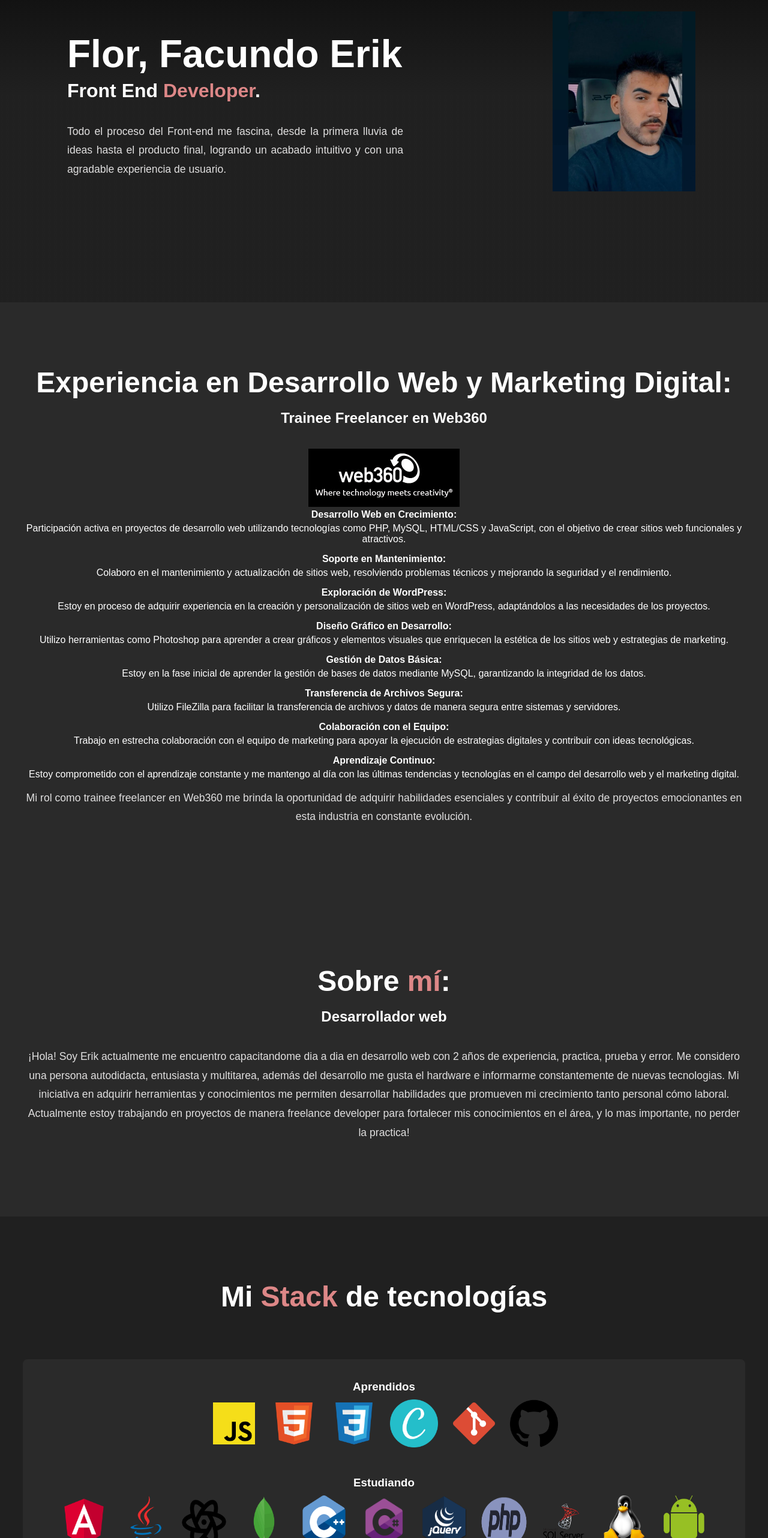
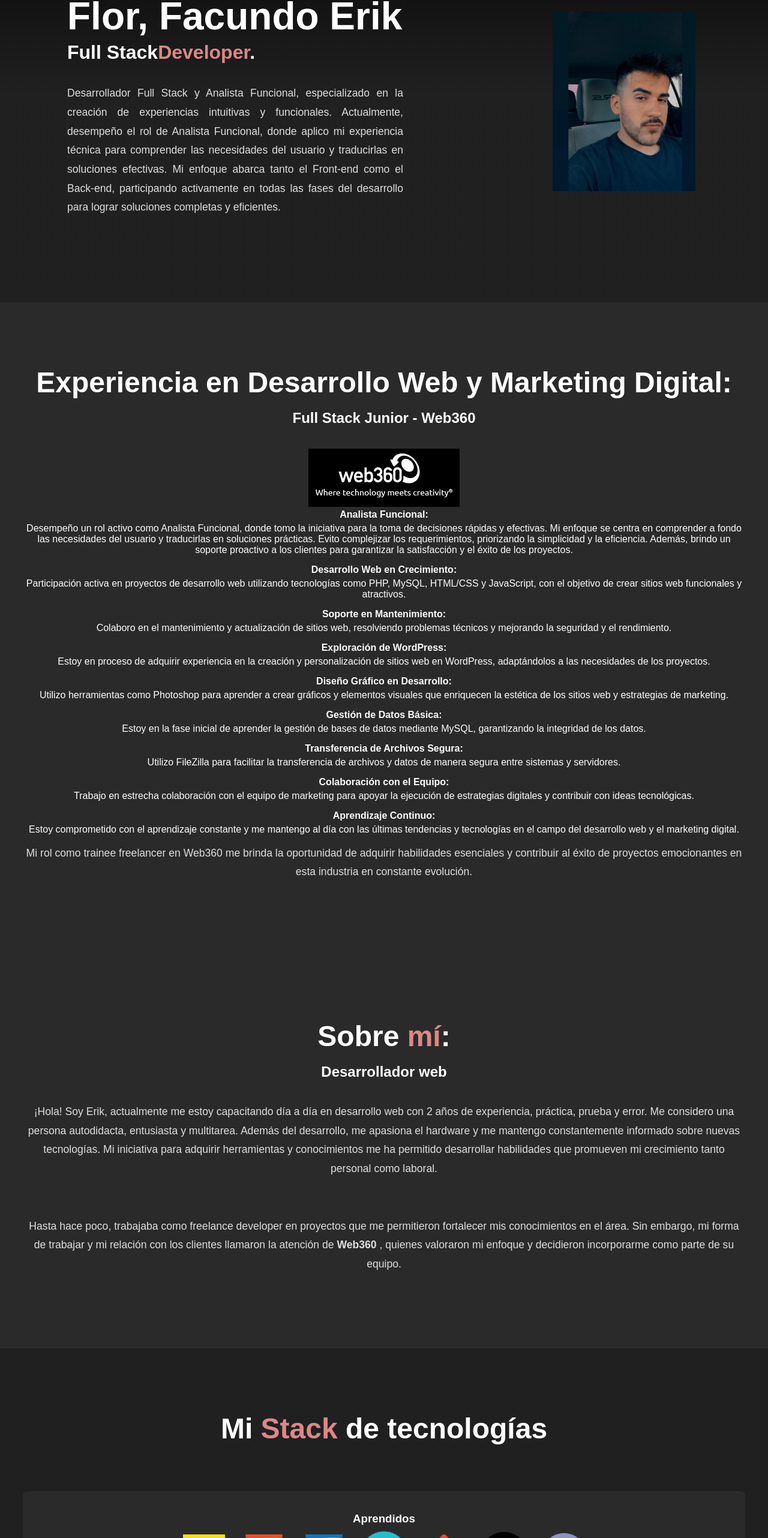
Before and after one commit to erikfacundo/portafolio, a plain HTML site: page index.html in a window 1280 px wide. Shown: the part 216-2780 px from the top of the page at 60% size. Drawn offline with nearby package versions, Linux system fonts and the light colour scheme.

Commit message:
Add files via upload

```diff
--- a/index.html
+++ b/index.html
@@ -11,7 +11,7 @@
   <script async src="https://www.googletagmanager.com/gtag/js?id=G-LPGTFPCK03"></script>
   <script>
     window.dataLayer = window.dataLayer || [];
-  function gtag(){dataLayer.push(arguments);}
+    function gtag() { dataLayer.push(arguments); }
     gtag('js', new Date());
 
     gtag('config', 'G-LPGTFPCK03');
@@ -53,11 +53,13 @@
         <!-- <span class="one">Soy</span> -->
       </div>
       <h1>Flor, Facundo Erik</h1>
-      <h2>Front End <span>Developer</span>.</h2>
+      <h2>Full Stack<span>Developer</span>.</h2>
       <p>
-        Todo el proceso del Front-end me fascina, desde la primera lluvia de
-        ideas hasta el producto final, logrando un acabado intuitivo y con una
-        agradable experiencia de usuario.
+        Desarrollador Full Stack y Analista Funcional, especializado en la creación de experiencias intuitivas y
+        funcionales. Actualmente, desempeño el rol de Analista Funcional, donde aplico mi experiencia técnica para
+        comprender las necesidades del usuario y traducirlas en soluciones efectivas. Mi enfoque abarca tanto el
+        Front-end como el Back-end, participando activamente en todas las fases del desarrollo para lograr
+        soluciones completas y eficientes.
       </p>
     </div>
   </section>
@@ -65,47 +67,63 @@
   <section class="about" id="about">
     <div class="about-text">
       <h2> Experiencia en Desarrollo Web y Marketing Digital:</h2>
-      <h3> Trainee Freelancer en Web360</h3>
+      <h3> Full Stack Junior - Web360</h3>
       <a href="https://web360.com/" target="_blank" style="display: block; text-align: center;">
         <img src="./img/logo-web360.jpg" alt="https://web360.com/" style="display: inline-block;">
       </a>
 
       <ul>
         <li>
+          <strong>Analista Funcional:</strong>
+          Desempeño un rol activo como Analista Funcional, donde tomo la iniciativa para la toma de decisiones rápidas y
+          efectivas. Mi enfoque se centra en comprender a fondo las necesidades del usuario y traducirlas en soluciones
+          prácticas. Evito complejizar los requerimientos, priorizando la simplicidad y la eficiencia. Además, brindo un
+          soporte proactivo a los clientes para garantizar la satisfacción y el éxito de los proyectos.
+        </li>
+        <li>
           <strong>Desarrollo Web en Crecimiento:</strong>
-          Participación activa en proyectos de desarrollo web utilizando tecnologías como PHP, MySQL, HTML/CSS y JavaScript, con el objetivo de crear sitios web funcionales y atractivos.
+          Participación activa en proyectos de desarrollo web utilizando tecnologías como PHP, MySQL, HTML/CSS y
+          JavaScript, con el objetivo de crear sitios web funcionales y atractivos.
         </li>
         <li>
           <strong>Soporte en Mantenimiento:</strong>
-          Colaboro en el mantenimiento y actualización de sitios web, resolviendo problemas técnicos y mejorando la seguridad y el rendimiento.
+          Colaboro en el mantenimiento y actualización de sitios web, resolviendo problemas técnicos y mejorando la
+          seguridad y el rendimiento.
         </li>
         <li>
           <strong>Exploración de WordPress:</strong>
-          Estoy en proceso de adquirir experiencia en la creación y personalización de sitios web en WordPress, adaptándolos a las necesidades de los proyectos.
+          Estoy en proceso de adquirir experiencia en la creación y personalización de sitios web en WordPress,
+          adaptándolos a las necesidades de los proyectos.
         </li>
         <li>
           <strong>Diseño Gráfico en Desarrollo:</strong>
-          Utilizo herramientas como Photoshop para aprender a crear gráficos y elementos visuales que enriquecen la estética de los sitios web y estrategias de marketing.
+          Utilizo herramientas como Photoshop para aprender a crear gráficos y elementos visuales que enriquecen la
+          estética de los sitios web y estrategias de marketing.
         </li>
         <li>
           <strong>Gestión de Datos Básica:</strong>
-          Estoy en la fase inicial de aprender la gestión de bases de datos mediante MySQL, garantizando la integridad de los datos.
+          Estoy en la fase inicial de aprender la gestión de bases de datos mediante MySQL, garantizando la integridad
+          de los datos.
         </li>
         <li>
           <strong>Transferencia de Archivos Segura:</strong>
-          Utilizo FileZilla para facilitar la transferencia de archivos y datos de manera segura entre sistemas y servidores.
+          Utilizo FileZilla para facilitar la transferencia de archivos y datos de manera segura entre sistemas y
+          servidores.
         </li>
         <li>
           <strong>Colaboración con el Equipo:</strong>
-          Trabajo en estrecha colaboración con el equipo de marketing para apoyar la ejecución de estrategias digitales y contribuir con ideas tecnológicas.
+          Trabajo en estrecha colaboración con el equipo de marketing para apoyar la ejecución de estrategias digitales
+          y contribuir con ideas tecnológicas.
         </li>
         <li>
           <strong>Aprendizaje Continuo:</strong>
-          Estoy comprometido con el aprendizaje constante y me mantengo al día con las últimas tendencias y tecnologías en el campo del desarrollo web y el marketing digital.
+          Estoy comprometido con el aprendizaje constante y me mantengo al día con las últimas tendencias y tecnologías
+          en el campo del desarrollo web y el marketing digital.
         </li>
       </ul>
       <p>
-        Mi rol como trainee freelancer en Web360 me brinda la oportunidad de adquirir habilidades esenciales y contribuir al éxito de proyectos emocionantes en esta industria en constante evolución.
+        Mi rol como trainee freelancer en Web360 me brinda la oportunidad de adquirir habilidades esenciales y
+        contribuir al éxito de proyectos emocionantes en esta industria en constante evolución.
       </p>
     </div>
   </section>
@@ -119,15 +137,16 @@
       <h2>Sobre <span>mí</span>:</h2>
       <h3>Desarrollador web </h3>
       <p>
-        ¡Hola! Soy Erik actualmente me encuentro capacitandome dia a dia en
-        desarrollo web con 2 años de experiencia, practica, prueba y error. Me
-        considero una persona autodidacta, entusiasta y multitarea, además del
-        desarrollo me gusta el hardware e informarme constantemente de nuevas
-        tecnologias. Mi iniciativa en adquirir herramientas y conocimientos me
-        permiten desarrollar habilidades que promueven mi crecimiento tanto
-        personal cómo laboral. Actualmente estoy trabajando en proyectos de
-        manera freelance developer para fortalecer mis conocimientos en el
-        área, y lo mas importante, no perder la practica!
+        ¡Hola! Soy Erik, actualmente me estoy capacitando día a día en desarrollo web con 2 años de experiencia,
+        práctica, prueba y error. Me considero una persona autodidacta, entusiasta y multitarea. Además del desarrollo,
+        me apasiona el hardware y me mantengo constantemente informado sobre nuevas tecnologías. Mi iniciativa para
+        adquirir herramientas y conocimientos me ha permitido desarrollar habilidades que promueven mi crecimiento tanto
+        personal como laboral.
+      </p>
+      <p>
+        Hasta hace poco, trabajaba como freelance developer en proyectos que me permitieron fortalecer mis conocimientos
+        en el área. Sin embargo, mi forma de trabajar y mi relación con los clientes llamaron la atención de <strong>
+          Web360 </strong>, quienes valoraron mi enfoque y decidieron incorporarme como parte de su equipo.
       </p>
     </div>
   </section>
@@ -148,6 +167,7 @@
           <img src="img/canva.png" alt="canva" loading="lazy" />
           <img src="img/git.png" alt="git" loading="lazy" />
           <img src="img/github.png" alt="github" loading="lazy" />
+          <img src="img/php.png" alt="angular" loading="lazy" />
         </div>
         <br />
         <h3>Estudiando</h3>
@@ -159,7 +179,6 @@
           <img src="img/c-.png" alt="angular" loading="lazy" />
           <img src="img/c.png" alt="angular" loading="lazy" />
           <img src="img/jq.png" alt="angular" loading="lazy" />
-          <img src="img/php.png" alt="angular" loading="lazy" />
           <img src="img/sqlsv.png" alt="angular" loading="lazy" />
           <img src="img/linux.png" alt="angular" loading="lazy" />
           <img src="img/android.png" alt="angular" loading="lazy" />
@@ -276,8 +295,7 @@
             Diseño de landing page para empresa Web360
           </p>
           <div class="buttons">
-            <a href="https://github.com/erikfacundo/biodix" aria-label="Biodix"><i
-                class="bx bxl-github"></i></a>
+            <a href="https://github.com/erikfacundo/biodix" aria-label="Biodix"><i class="bx bxl-github"></i></a>
           </div>
         </div>
       </div>
@@ -291,8 +309,35 @@
             Diseño y desarollo de app web para evaluar ganancias y perdidas para criptomonedas.
           </p>
           <div class="buttons">
-            <a href="https://profit-coin.netlify.app/" aria-label="Ir a Abril Detail"><i
-                class="bx bxl-github"></i></a>
+            <a href="https://profit-coin.netlify.app/" aria-label="Ir a Abril Detail"><i class="bx bxl-github"></i></a>
+          </div>
+        </div>
+      </div>
+
+      <!-- Profit Coin -->
+      <div class="row">
+        <img src="img/synaps-landing.png" alt="profit-coin" loading="lazy" />
+        <div class="layer">
+          <h3>Profit Coin</h3>
+          <p>
+            Landing Page, responsive con sistema de mails via <strong>PHPmailer</strong>
+          </p>
+          <div class="buttons">
+            <a href="https://synaps-landing.netlify.app/" aria-label="Ir a Synaps"><i class="bx bxl-github"></i></a>
+          </div>
+        </div>
+      </div>
+
+      <!-- Profit Coin -->
+      <div class="row">
+        <img src="img/myke-trade.png" alt="myke-trade" loading="lazy" />
+        <div class="layer">
+          <h3>MykeTrade S.A</h3>
+          <p>
+            Landing Page, responsive con sistema de mails via <strong>PHPmailer</strong>
+          </p>
+          <div class="buttons">
+            <a href="https://landing-myke.netlify.app/" aria-label="Ir a Myke"><i class="bx bxl-github"></i></a>
           </div>
         </div>
       </div>
@@ -306,7 +351,7 @@
     <div class="contact-text">
       <h2>Contacta<span>me</span>!</h2>
       <h3>Si tenés algún proyecto en mente</h3>
-      <p>Front End Developer | Futuro Analista de Sistemas.</p>
+      <p>Full Stack Junior | Analista Funcional | Analista de Sistemas en desarrollo.</p>
       <ul class="list">
         <li><a href="https://wa.me/5491130861906">+5491130861906</a></li>
         <li>
```
Also changed, not shown: img/myke-trade.png (added), img/synaps-landing.png (added). Lines whose indentation alone changed are shown as unchanged.
